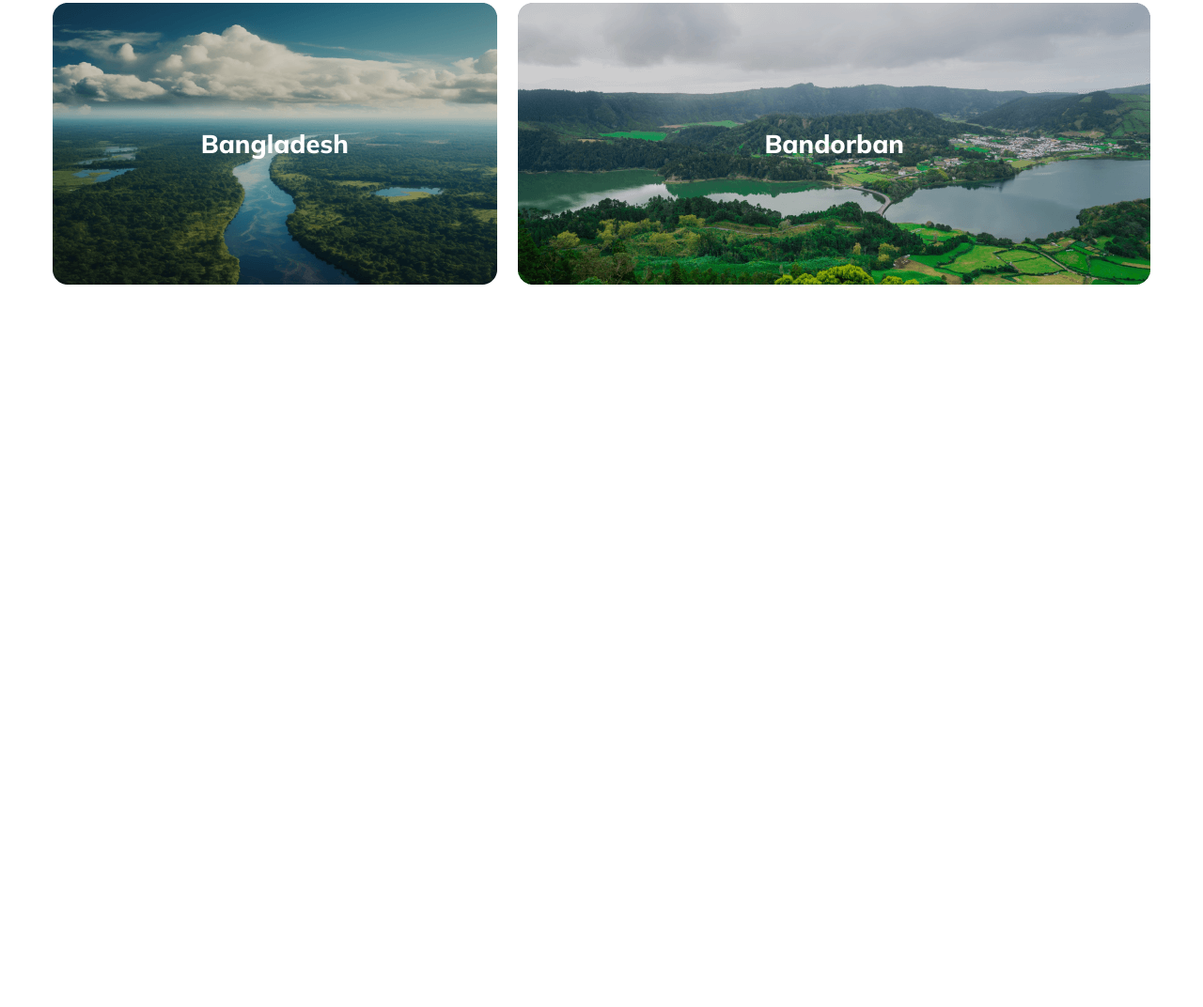
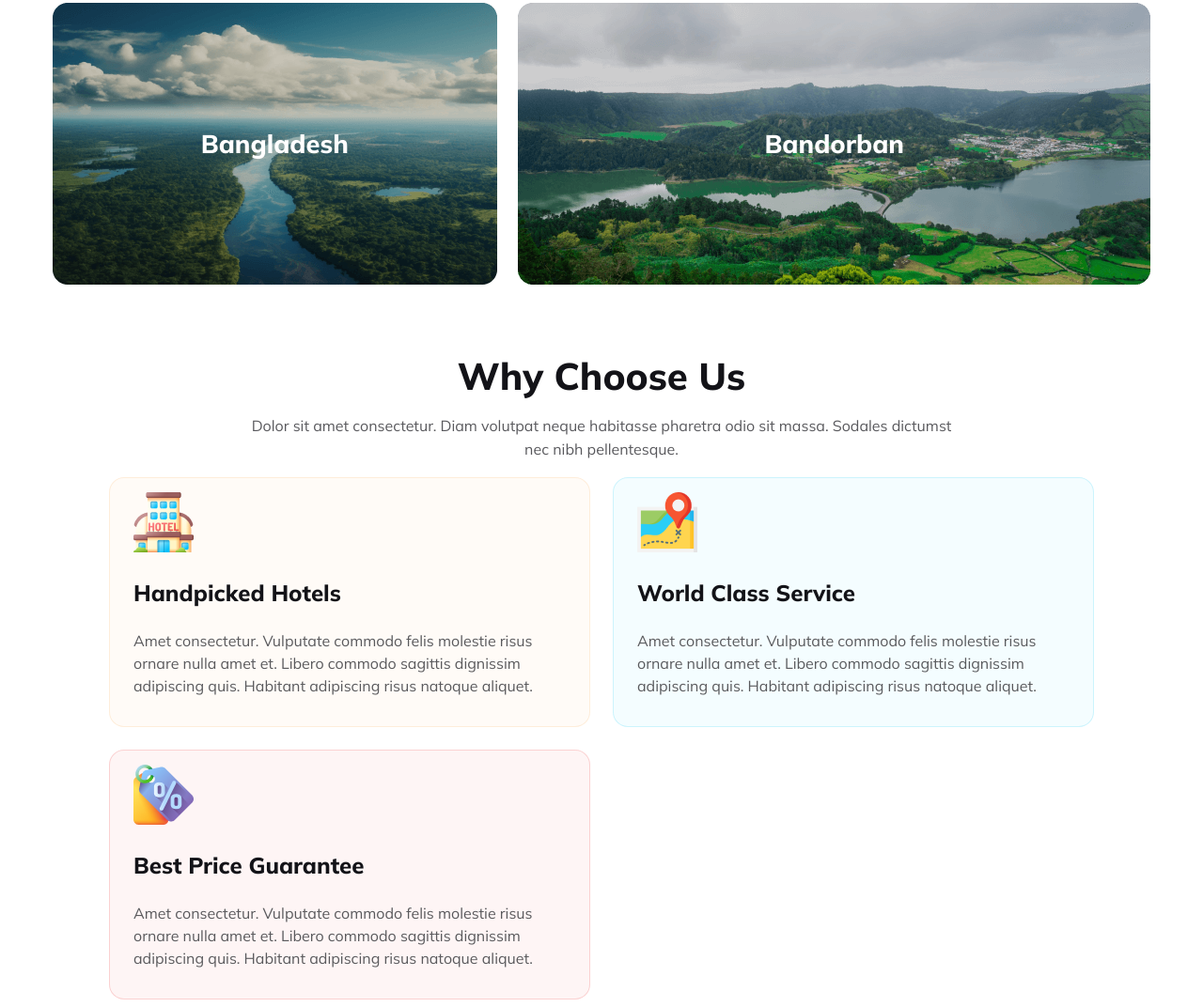
Before and after one commit to AH-Sazzad/hero-travel, a plain HTML site: page index.html in a window 1280 px wide. Shown: the part 1935-3007 px from the top of the page at 94% size. Before the commit the page ends 2246 px from the top, so only its background shows below. Drawn offline with Linux system fonts and the light colour scheme.

Commit message:
why added

```diff
--- a/index.html
+++ b/index.html
@@ -99,6 +99,30 @@
                     </div>
 
                 </section>
+                <section class="why">
+                    <div class="why-content">
+                        <h1 class="why-title">Why Choose Us</h1>
+                        <p class="why-description">Dolor sit amet consectetur. Diam volutpat neque habitasse pharetra odio sit massa. Sodales dictumst nec nibh pellentesque.</p>
+                    </div>
+                    <div class="why-img">
+
+                    <div class="why-item" id="why1">
+                        <img src="Images/hotel 1.png" alt="">
+                        <h1 class="item-title">Handpicked Hotels</h1>
+                        <p class="item-description">Amet consectetur. Vulputate commodo felis molestie risus  ornare nulla amet et. Libero commodo sagittis dignissim adipiscing quis. Habitant adipiscing risus natoque aliquet. </p>
+                    </div>
+                    <div class="why-item" id="why2">
+                        <img src="Images/map 1.png" alt="">
+                        <h1 class="item-title">World Class Service</h1>
+                        <p class="item-description">Amet consectetur. Vulputate commodo felis molestie risus  ornare nulla amet et. Libero commodo sagittis dignissim adipiscing quis. Habitant adipiscing risus natoque aliquet. </p>
+                    </div>
+                    <div class="why-item" id="why3">
+                        <img src="Images/price-tag 1.png" alt="">
+                        <h1 class="item-title">Best Price Guarantee</h1>
+                        <p class="item-description">Amet consectetur. Vulputate commodo felis molestie risus  ornare nulla amet et. Libero commodo sagittis dignissim adipiscing quis. Habitant adipiscing risus natoque aliquet. </p>
+                    </div>
+                    </div>
+                </section>
             </main>
 
     </section>
--- a/style.css
+++ b/style.css
@@ -273,6 +273,77 @@ line-height: 1.6rem; /* 162.5% */
 .tours .tours-img img{
     width: 100%;
 }
+/* why choosen us */
+.why{
+    display: flex;
+    flex-direction: column;
+    justify-content: center;
+    margin-top: 4.5rem;
+    align-items: center;
+
+}
+.why-content{
+    display: flex;
+    justify-content: center;
+    flex-direction: column;
+    align-items: center;
+}
+.why-content h1{
+    color: #131318;
+text-align: center;
+font-family: Mulish;
+font-size: 2.5rem;
+font-weight: 800;
+margin: 0%;
+}
+.why-content p{
+    width: 60vw ;
+    color: rgba(19, 19, 24, 0.70);
+text-align: center;
+font-family: Mulish;
+font-size: 1rem;
+font-weight: 400;
+line-height: 1.6rem; /* 162.5% */
+}
+.why-img{
+    display: grid;
+    grid-template-columns: repeat(2 , 1fr);
+    justify-content: center;
+    align-content: center;
+    gap: 1.5rem;
+}
+.why-item{
+    padding: 15px 25px ;
+}
+.why-item h1{
+    color: #131318;
+    font-family: Mulish;
+    font-size: 1.5rem;
+    font-weight: 800;
+}
+.why-item p{
+    color: #5A5A5D;
+font-family: Mulish;
+font-size: 1rem;
+font-weight: 400;
+line-height: 1.5rem; /* 162.5% */
+}
+#why1{
+    border-radius: 16px;
+border: 1px solid rgba(251, 181, 99, 0.20);
+background: rgba(251, 181, 99, 0.05);
+}
+#why2{
+    border-radius: 16px;
+border: 1px solid rgba(41, 206, 246, 0.20);
+background: rgba(41, 206, 246, 0.05);
+}
+#why3{
+    border-radius: 16px;
+    border: 1px solid rgba(233, 68, 68, 0.20);
+    background: rgba(233, 68, 68, 0.05);
+}
+
 
 
 /* resposive web layout */
@@ -331,6 +402,11 @@ line-height: 1.6rem; /* 162.5% */
         justify-content: center;
         align-items: center;
     }
+   /* why */
+   .why-img{
+    display: flex;
+    flex-direction: column;
+   }
 
 }
 /* tablet web layout */
```
Also changed, not shown: Images/hotel 1.png (added), Images/map 1.png (added), Images/price-tag 1.png (added).
